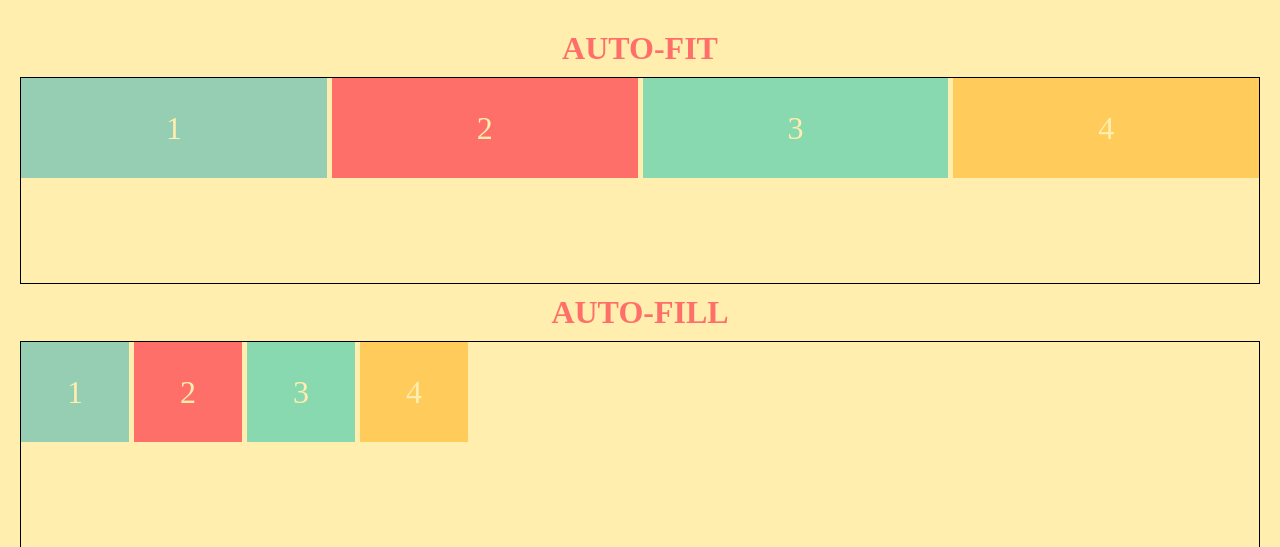
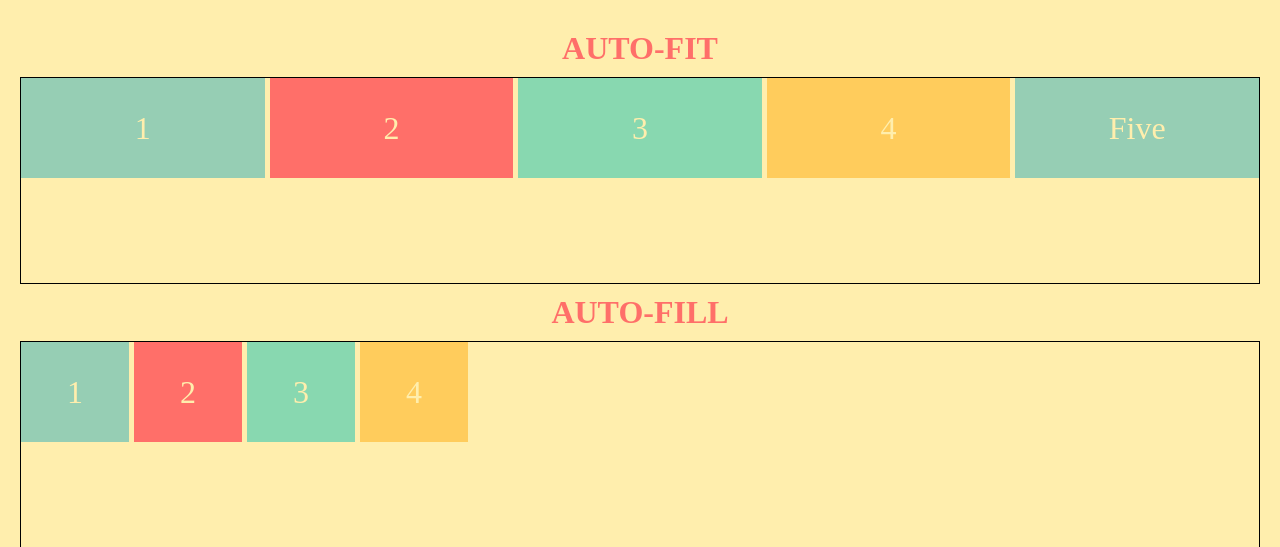
Before and after one commit to kKEo/kKEo.github.io, a plain HTML site: page index.html in a window 1280 px wide. Shown: the top 547 px of the page. Drawn offline with Linux system fonts and the light colour scheme.

Commit message:
Add fifth column

```diff
--- a/index.html
+++ b/index.html
@@ -10,6 +10,7 @@
             <div>2</div>
             <div>3</div>
             <div>4</div>
+            <div>Five</div>
         </div>
         <h1 class="title">AUTO-FILL</h1>
         <div class="container2">
```
